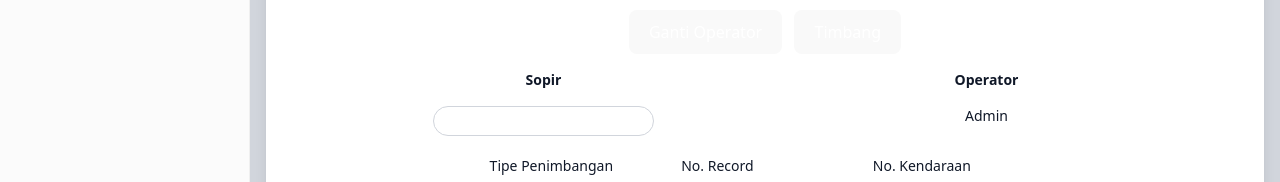
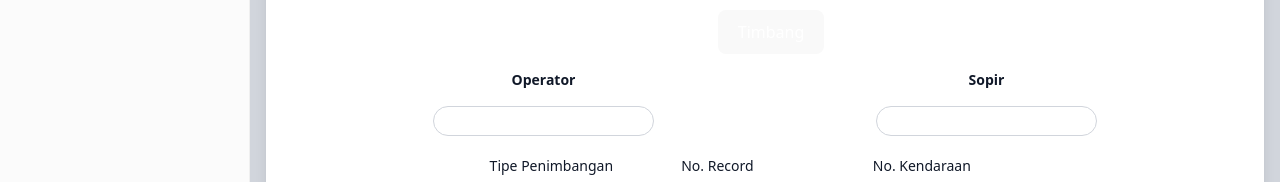
Before and after one commit to vineas/web-timbangan, a React (Vite) app: page / in a window 1280 px wide. Shown: the part 362-544 px from the top of the page. Built offline with nearby package versions, Linux system fonts and the light colour scheme; no server answers.

Commit message:
add supabase integration

```diff
--- a/package.json
+++ b/package.json
@@ -13,6 +13,7 @@
     "@emotion/react": "^11.14.0",
     "@emotion/styled": "^11.14.1",
     "@mui/material": "^7.3.2",
+    "@supabase/supabase-js": "^2.49.4",
     "@tailwindcss/vite": "^4.1.13",
     "react": "^19.1.1",
     "react-dom": "^19.1.1",
--- a/src/Pages/Customer/index.tsx
+++ b/src/Pages/Customer/index.tsx
@@ -2,7 +2,6 @@ export const CustomerPage = () => {
   return (
     <div className="container">
       <div className="p-6 bg-white shadow-sm rounded-lg">
-
         {/* Header */}
         <div className="flex items-center justify-center">
           <h2 className="text-3xl font-bold text-gray-900">
--- a/src/Pages/MasterProducts/index.tsx
+++ b/src/Pages/MasterProducts/index.tsx
@@ -1,4 +1,24 @@
+import { useEffect, useState } from "react";
+import type { Barang } from "../../types";
+import supabase from "../../lib/db";
+
 export const MasterProductsPage = () => {
+  const [barangs, setBarangs] = useState<Barang[]>([]);
+
+  useEffect(()=>{
+    const fetchBarang = async () => {
+      const {data, error} = await supabase.from('barang').select('*');
+
+      if(error) console.error('error: ', error);
+      else setBarangs(data)
+    };
+
+    fetchBarang();
+    // eslint-disable-next-line react-hooks/exhaustive-deps
+  }, [supabase]);
+  console.log(barangs);
+
+
   return (
     <div className="min-h-screen bg-white p-4 sm:p-6 lg:p-8 rounded-xl shadow-lg ">
       <div className="max-w-7xl mx-auto">
@@ -96,20 +116,19 @@ export const MasterProductsPage = () => {
                     </tr>
                   </thead>
                   <tbody>
-                    {[...Array(20)].map((_, i) => (
+                    {barangs.map((barang, i) => (
                       <tr
-                        key={i}
+                        key={barang.id}
                         className="hover:bg-slate-50 border-b border-slate-200 transition-colors duration-150"
                       >
                         <td className="w-2/5 p-4">
                           <div className="text-sm font-bold text-gray-800 break-words">
-                            Barang {String.fromCharCode(65 + i)} - Product Name{" "}
-                            {i + 1}
+                            {barang.nama_barang}
                           </div>
                         </td>
                         <td className="w-1/5 p-4">
                           <div className="text-sm text-gray-600 break-words">
-                            BR-{String(i + 1).padStart(3, "0")}
+                            {String(barang.kode_barang).padStart(4, '0')}
                           </div>
                         </td>
                         <td className="w-2/5 p-4">
--- a/src/Pages/Penimbangan/index.tsx
+++ b/src/Pages/Penimbangan/index.tsx
@@ -24,7 +24,10 @@ export const PenimbanganPage = () => {
             <form>
               {/* Button Ganti Operator dan Timbang */}
               <div className="flex flex-col md:flex-row justify-center items-center md:items-start">
-                <button
+                {/* <button
+                  data-modal-target="crud-modal"
+                  data-modal-toggle="crud-modal"
+                  type="button"
                   className="mt-8 text-white bg-blue-700 hover:bg-blue-800
               focus:ring-4 focus:outline-none focus:ring-blue-300 font-medium
               rounded-full text-sm w-full sm:w-auto px-5 py-2.5 text-center
@@ -32,7 +35,10 @@ export const PenimbanganPage = () => {
               disabled:opacity-50"
                 >
                   Ganti Operator
-                </button>
+                </button> */}
+
+                {/* Modal */}
+
                 <button
                   onClick={handleTimbang}
                   className="md:ml-3 mt-8 text-white bg-blue-700 hover:bg-blue-800
@@ -48,22 +54,32 @@ export const PenimbanganPage = () => {
               <div className="px-6">
                 <div className="mt-4 grid grid-cols-2">
                   <h3 className="text-sm text-center font-bold text-gray-900">
-                    Sopir
+                    Operator
                   </h3>
                   <h3 className="text-sm font-bold text-center text-gray-900">
-                    Operator
+                    Sopir
                   </h3>
                 </div>
                 <div className="mt-4 grid grid-cols-2">
                   <div className="flex items-center justify-center">
                     <input
+                      id="operator"
                       required
                       type="text"
                       disabled={!isEditing}
                       className="text-sm hover:bg-gray-100  text-gray-900 border border-gray-300 rounded-2xl p-1 w-1/2"
                     />
                   </div>
-                  <h5 className="text-sm text-center text-gray-900">Admin</h5>
+                  <div className="flex items-center justify-center">
+                    <input
+                      id="sopir"
+                      required
+                      type="text"
+                      disabled={!isEditing}
+                      className="text-sm hover:bg-gray-100  text-gray-900 border border-gray-300 rounded-2xl p-1 w-1/2"
+                    />
+                  </div>
+                  {/* <h5 className="text-sm text-center text-gray-900">Admin</h5> */}
                 </div>
               </div>
 
@@ -247,7 +263,6 @@ export const PenimbanganPage = () => {
                   Simpan
                 </button>
               </div>
-
             </form>
           </div>
 
--- /dev/null
+++ b/src/lib/db.ts
@@ -0,0 +1,8 @@
+import {createClient} from '@supabase/supabase-js';
+
+const supabase = createClient(
+    import.meta.env.VITE_SUPABASE_URL ?? '',
+    import.meta.env.VITE_SUPABASE_ANON_KEY ?? '',
+)
+
+export default supabase
--- /dev/null
+++ b/src/types/index.d.ts
@@ -0,0 +1,13 @@
+interface Barang {
+    id: number;
+    kode_barang: number;
+    nama_barang: string;
+}
+
+interface Transporter {
+    id: number;
+    kode_transporter: number;
+    nama_transporter: string;
+}
+
+export type { Barang, Transporter };
```
Also changed, not shown: 1 other file (tests, documents, lock files or other folders). Lines whose indentation alone changed are shown as unchanged.
